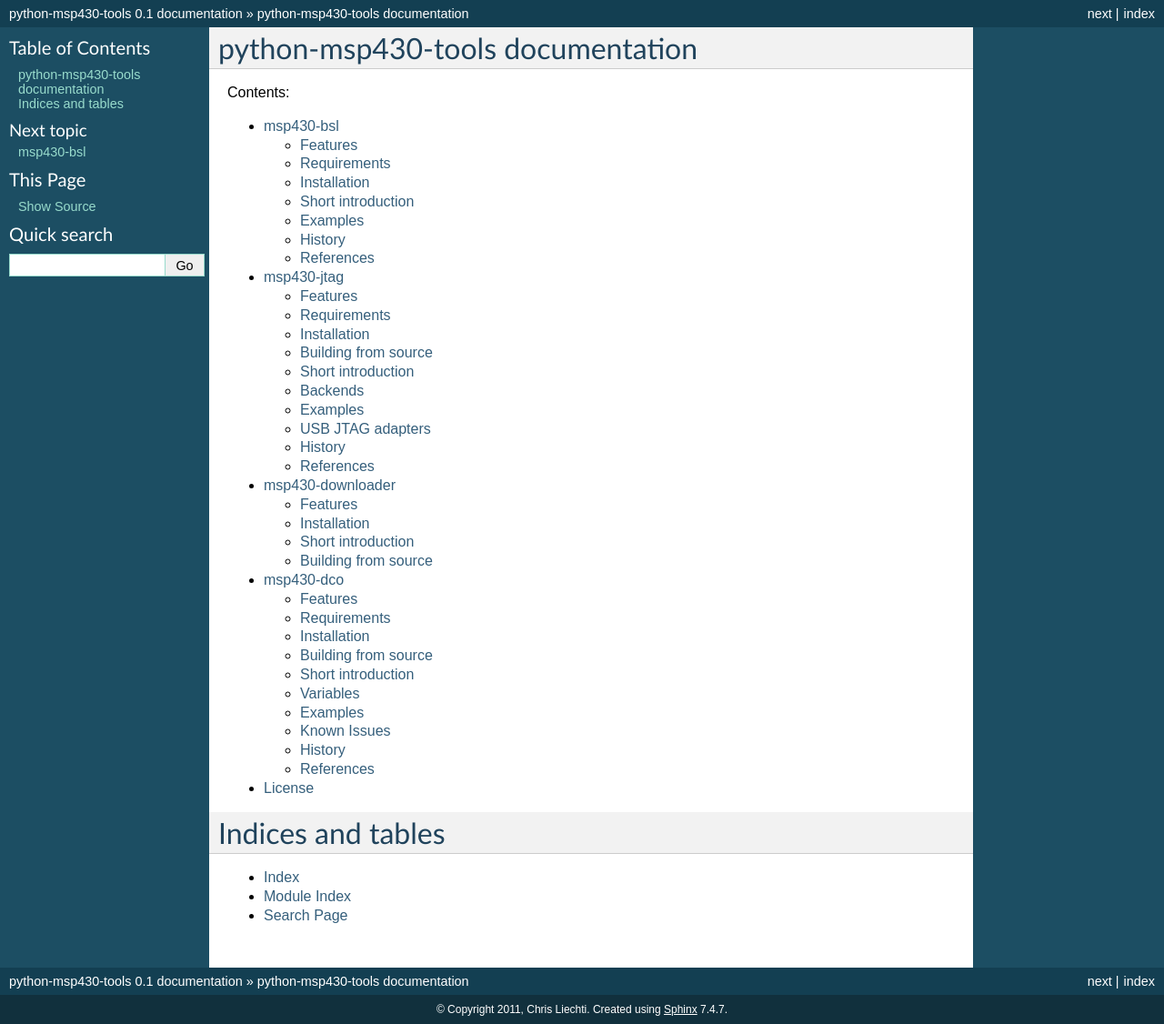
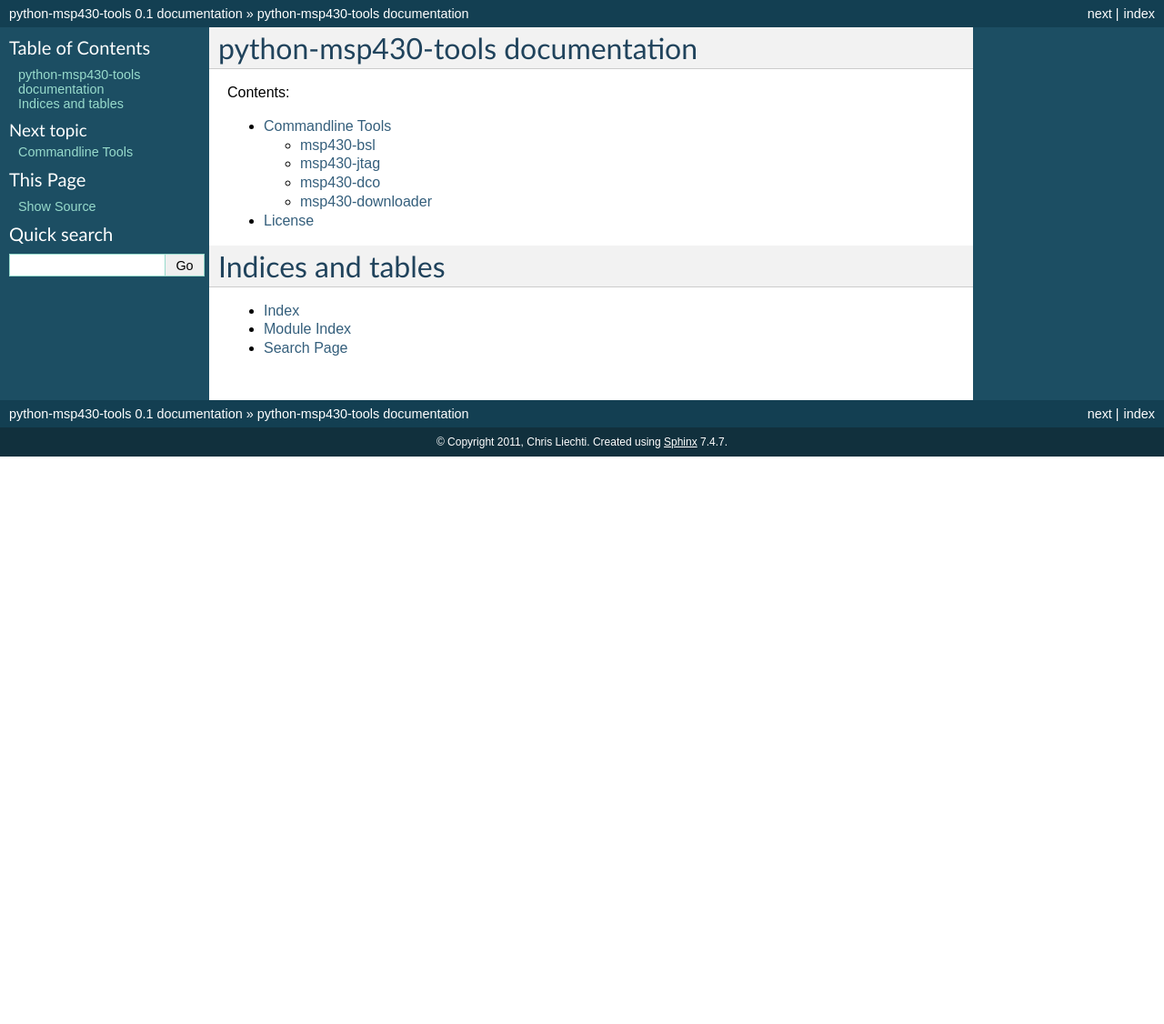
Before and after one commit to zsquareplusc/python-msp430-tools, a Sphinx documentation site: the page built from doc/index.rst, in a window 1280 px wide. Shown: the whole page at 91% size. Built offline with Sphinx 7.4.7, drawn with Linux system fonts in a browser that asks for light colours; after the commit the page ends 900 px from its top, so only the background shows below that.

Commit message:
revert renames, restructure toctree

```diff
--- a/doc/msp430-dco.rst
+++ b/doc/README-msp430-dco.txt
@@ -190,7 +190,7 @@
 Known Issues
 ------------
 The algorithm does not search for the best match, it stops when the frequency
-iswithin the window. Therefor it's not unlikely that the frequency is at the
+iswithin the window. Therefore it's not unlikely that the frequency is at the
 border of the tolerance window and not in the center.
 
 
--- a/doc/index.rst
+++ b/doc/index.rst
@@ -9,13 +9,10 @@
 Contents:
 
 .. toctree::
-   :maxdepth: 2
+    :maxdepth: 2
 
-   msp430-bsl
-   msp430-jtag
-   msp430-downloader
-   msp430-dco
-   license
+    commandline_tools
+    license
 
 Indices and tables
 ==================
--- a/doc/license.rst
+++ b/doc/license.rst
@@ -1,4 +1,7 @@
 =========
  License
 =========
-.. include:: ../LICENSE.txt
+
+This is the simplified BSD license.
+
+.. literalinclude:: ../LICENSE.txt
```
Also changed, not shown: doc/README-msp430-downloader.txt (renamed from doc/msp430-downloader.rst, +7 -8 lines), doc/commandline_tools.rst (added, +8 -0 lines), doc/README-msp430-bsl.txt (renamed from doc/msp430-bsl.rst), doc/README-msp430-jtag.txt (renamed from doc/msp430-jtag.rst).
